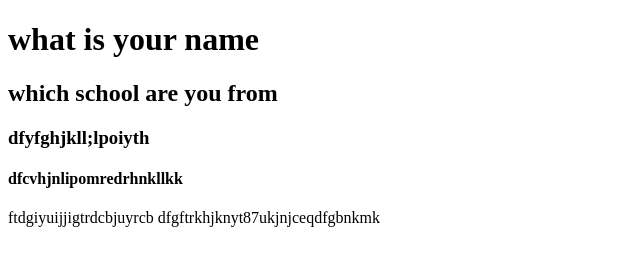
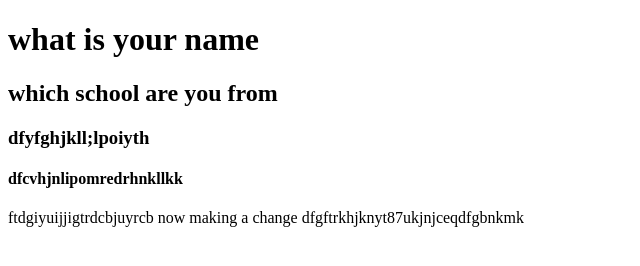
Before and after one commit to Adamsonibukun/adamson, a plain HTML site: page index.html in a window 1280 px wide. Shown: the whole page, without its empty margins (0-640 px from the left). Drawn offline with Linux system fonts and the light colour scheme.

Commit message:
Update index.html

```diff
--- a/index.html
+++ b/index.html
@@ -11,7 +11,7 @@
     <h3>dfyfghjkll;lpoiyth</h3>
     <h4>dfcvhjnlipomredrhnkllkk</h4>
     <label>ftdgiyuijjigtrdcbjuyrcb</label>
-
+now making a change
     dfgftrkhjknyt87ukjnjceqdfgbnkmk
 </body>
 </html>
```
